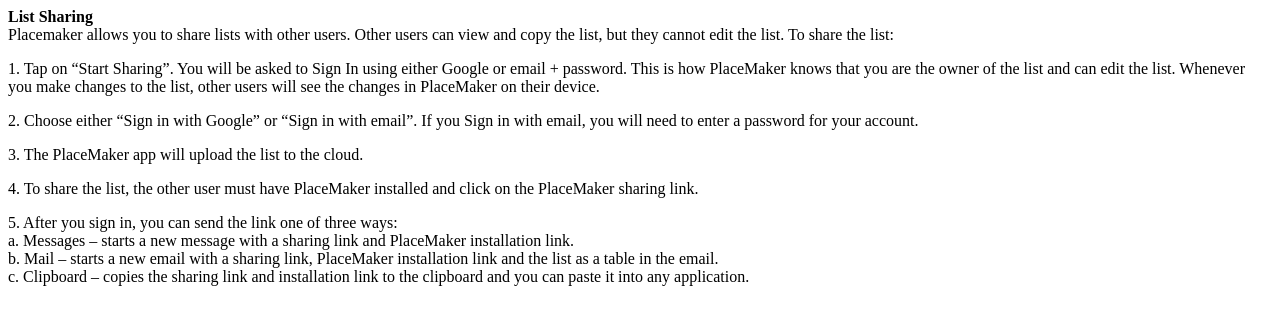
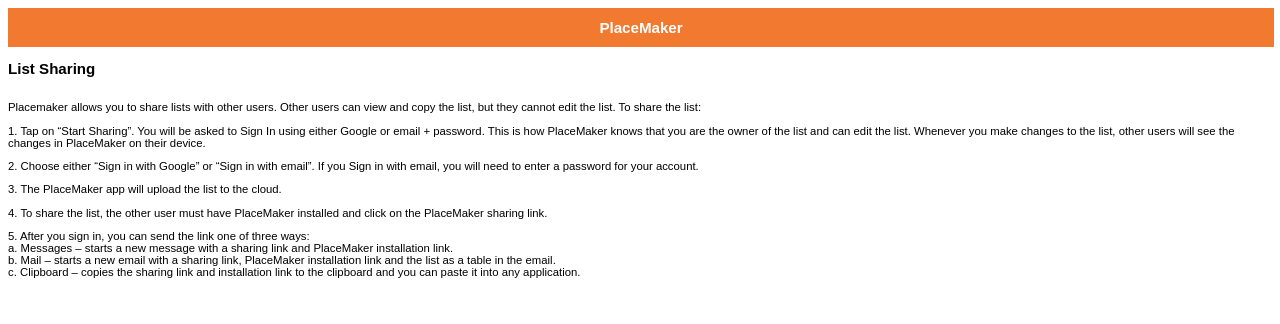
Before and after one commit to kevtsu/kevtsu.github.io, a plain HTML site: page sharinghelp.html in a window 1280 px wide. Drawn offline with Linux system fonts and the light colour scheme.

Commit message:
Update sharinghelp.html
improved the look.

```diff
--- a/sharinghelp.html
+++ b/sharinghelp.html
@@ -5,7 +5,10 @@
  <title>List Sharing</title>
 </head>
 <body>
-<b>List Sharing</b><br/>
+<header>
+<h1>PlaceMaker</h1>
+</header>
+<h2>List Sharing</h2><br/>
 Placemaker allows you to share lists with other users.  Other users can view and copy the list, but they cannot edit the list.  To share the list:<br/>
 
 <p>1. Tap on “Start Sharing”.  You will be asked to Sign In using either Google or email + password. This is how PlaceMaker knows that you are the owner of the list and can edit the list. Whenever you make changes to the list, other users will see the changes in PlaceMaker on their device.</p>
@@ -18,3 +21,13 @@ b.     Mail – starts a new email with a sharing link, PlaceMaker installation
 c.     Clipboard – copies the sharing link and installation link to the clipboard and you can paste it into any application.</p>
 </body>
 </html>
+<style>
+h1 { font-family: Arial; font-size: 0.4cm; color: white; text-align: center;}
+h2 { font-family: Arial; font-size: 0.4cm }
+body { font-family: Arial; font-size: 0.3cm }
+header, .full-width {
+  width: 100%;
+  background: #F17A30;
+  padding: 1px;
+}
+</style>
```
